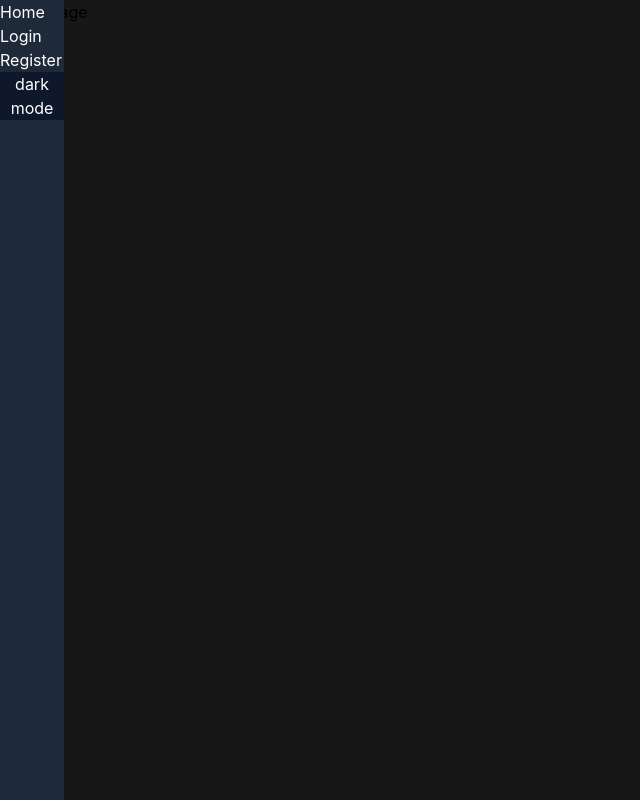
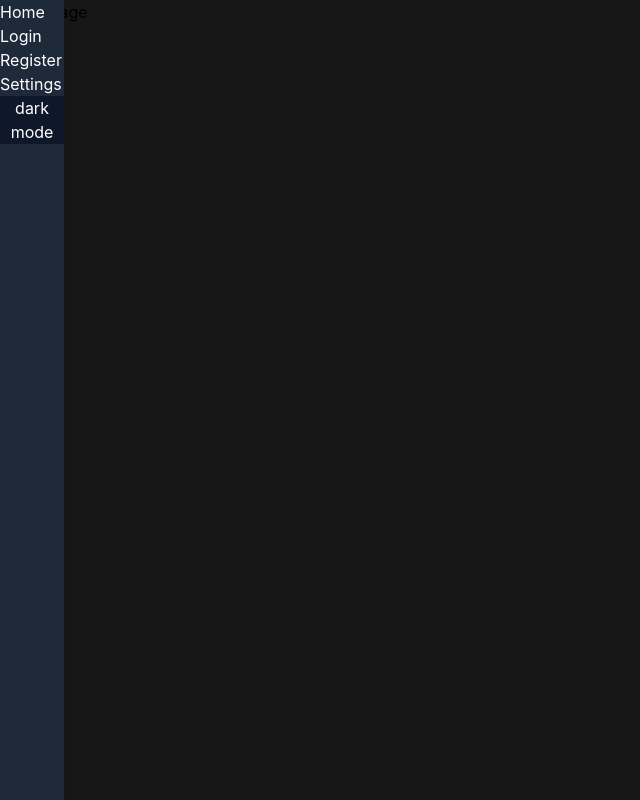
Before and after one commit to Wulver2/mongo-music-journal, a React (Vite) app in the folder client/music_journal/: page / in a window 1280 px wide. Shown: the whole page, without its empty margins (0-640 px from the left). Built offline with nearby package versions, Linux system fonts and the light colour scheme.

Commit message:
Add settings page to navigation bar

```diff
--- a/client/music_journal/src/App.jsx
+++ b/client/music_journal/src/App.jsx
@@ -5,6 +5,7 @@ import { Login } from './pages/login'
 import { Register } from './pages/register'
 import { Home } from './pages/home'
 import { Navbar } from './components/navbar'
+import { Settings } from './pages/settings'
 
 axios.defaults.withCredentials = true;
 
@@ -17,7 +18,9 @@ function App() {
           <Routes>
             <Route path='/' element={<Home />} />
             <Route path='/login' element={<Login />} />
-            <Route path='/Register' element={<Register />} />
+            <Route path='/register' element={<Register />} />
+            <Route path='/settings' element={<Settings/>}/>
+
           </Routes>
         </BrowserRouter>
       </div>
--- a/client/music_journal/src/components/navbar.jsx
+++ b/client/music_journal/src/components/navbar.jsx
@@ -8,6 +8,7 @@ export function Navbar({ isLoggedIn = false }) {
                 <Link to="/"> Home </Link>
                 <Link to="/login"> Login </Link>
                 <Link to="/register"> Register </Link>
+                <Link to="/settings"> Settings </Link>
                 <button className="bg-slate-900 hover:bg-slate-600">dark mode</button>
             </div>
         </>
```
